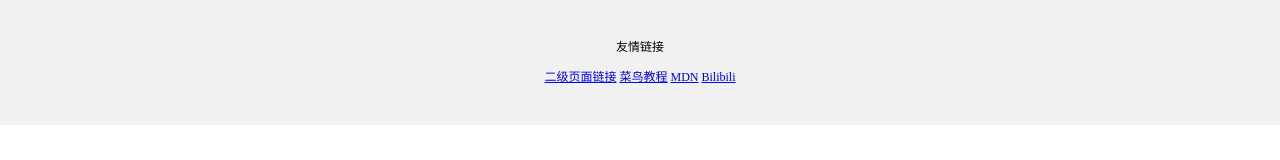
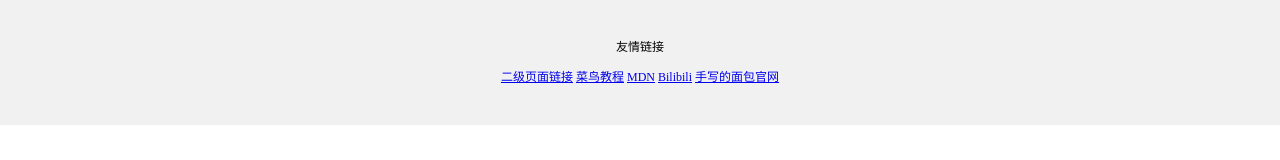
Before and after one commit to TookenStars/BANG, a plain HTML site: page index.html in a window 1280 px wide. Shown: the part 349-509 px from the top of the page. Drawn offline with Linux system fonts and the light colour scheme.

Commit message:
Update index.html

```diff
--- a/index.html
+++ b/index.html
@@ -42,6 +42,7 @@
   <a href="https://www.runoob.com/html/html-tutorial.html">菜鸟教程</a>
   <a href="https://developer.mozilla.org/zh-CN/docs/Web/HTML">MDN</a>
   <a href="https://www.bilibili.com">Bilibili</a>
+  <a href="index2.html">手写的面包官网</a>
 
   </div>
   </body>
```
